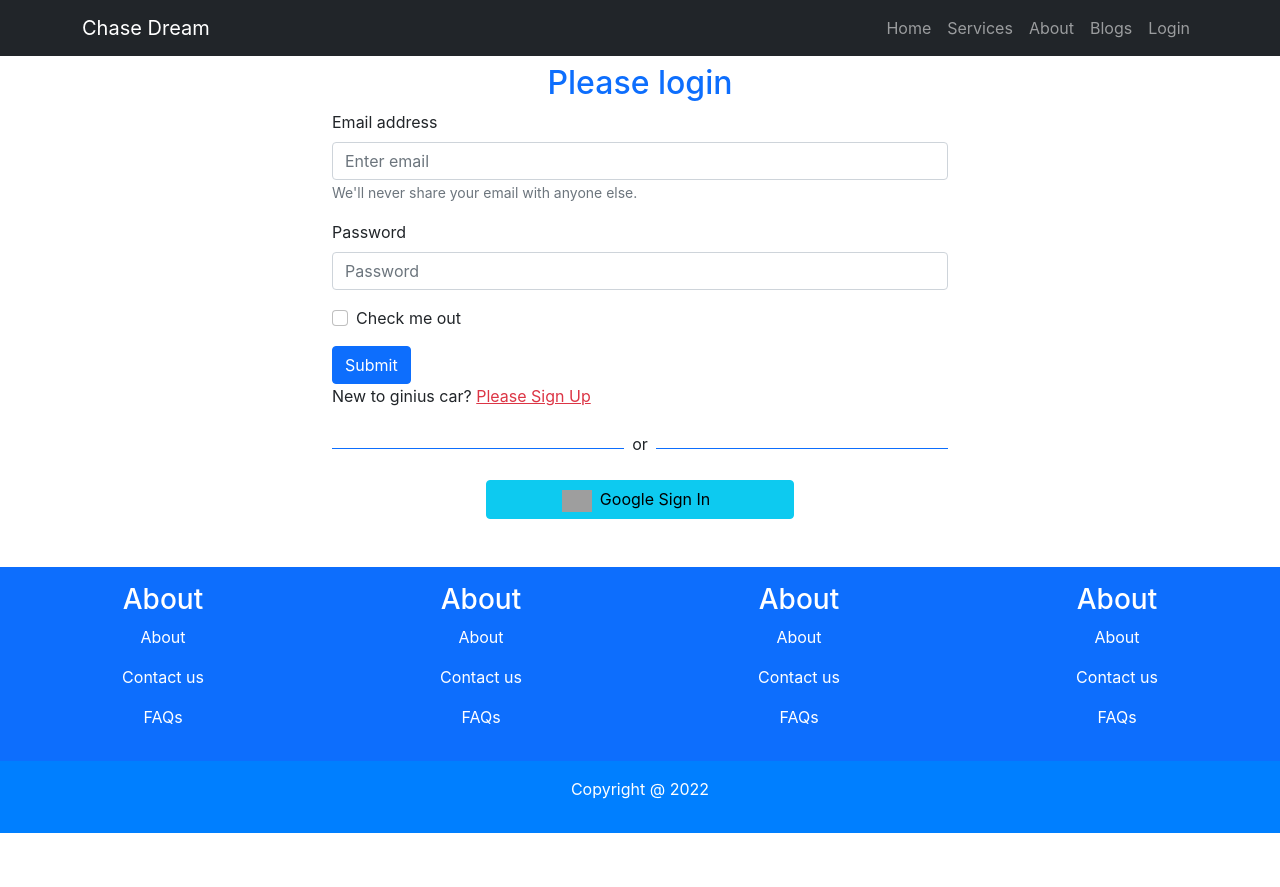
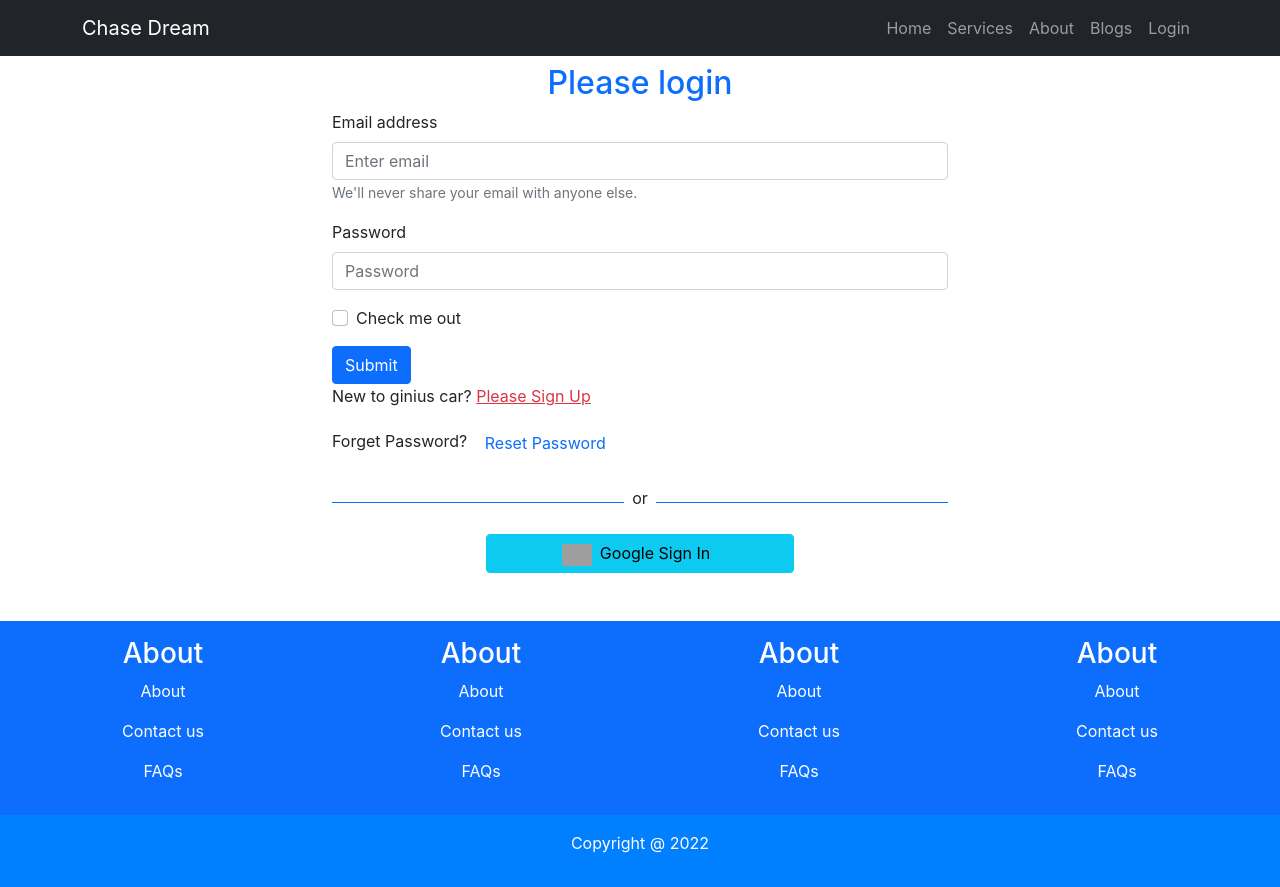
Before and after one commit to epshita-shima/chase-dream, a React (Create React App) app: page /login in a window 1280 px wide. Before the commit the page ends 833 px from the top, so only its background shows below. Built offline with nearby package versions, Linux system fonts and the light colour scheme; no server answers; grey boxes are pictures that could not be loaded.

Commit message:
add email varification and reset password option

```diff
--- a/src/Pages/Login/Login/Login.js
+++ b/src/Pages/Login/Login/Login.js
@@ -1,8 +1,10 @@
+import { sendPasswordResetEmail } from 'firebase/auth';
 import React, { useRef } from 'react';
 import { Button, Form } from 'react-bootstrap';
-import { useSignInWithEmailAndPassword } from 'react-firebase-hooks/auth';
+import { useSendPasswordResetEmail, useSignInWithEmailAndPassword } from 'react-firebase-hooks/auth';
 import { Link, useLocation, useNavigate } from 'react-router-dom';
 import auth from '../../../firebase.init';
+import Loading from '../../Shared/Loading/Loading';
 import SocialLogin from '../SocialLogin/SocialLogin';
 
 const Login = () => {
@@ -11,6 +13,7 @@
     const navigate = useNavigate();
     const location = useLocation();
 
+    let errorElement;
     let from = location.state?.from?.pathname || "/";
 
     const [
@@ -19,9 +22,18 @@
         loading,
         error,
     ] = useSignInWithEmailAndPassword(auth);
+    const [sendPasswordResetEmail, sending] = useSendPasswordResetEmail(auth);
+
+    if (loading) {
+        return <Loading></Loading>
+    }
 
     if (user) {
         navigate(from, { replace: true });
+    }
+
+    if (error) {
+        errorElement = <p className='text-danger'>Error: {error?.message}</p>
     }
     const handleSubmit = event => {
         event.preventDefault();
@@ -33,6 +45,18 @@
     const navigateRegister = event => {
         navigate('/signup');
     }
+
+    const resetPassword = async () => {
+        const email = emailRef.current.value;
+        if (email) {
+            await sendPasswordResetEmail(email);
+            alert('Sent email');
+        }
+        else {
+            alert('please enter your email address');
+        }
+    }
+
     return (
         <div className='container w-50 mx-auto'>
             <h2 className='text-primary text-center mt-2'>Please login</h2>
@@ -57,7 +81,9 @@
                     Submit
                 </Button>
             </Form>
+            {errorElement}
             <p>New to ginius car? <Link to='/signup' className='text-danger pe-auto' onClick={navigateRegister}>Please Sign Up</Link></p>
+            <p>Forget Password? <button className='btn btn-link text-primary pe-auto text-decoration-none' onClick={resetPassword}>Reset Password</button> </p>
             <SocialLogin></SocialLogin>
         </div>
     );
--- a/src/Pages/Login/SignUp/SignUp.js
+++ b/src/Pages/Login/SignUp/SignUp.js
@@ -1,3 +1,4 @@
+import { sendEmailVerification } from 'firebase/auth';
 import React from 'react';
 import { useCreateUserWithEmailAndPassword } from 'react-firebase-hooks/auth';
 import { Link, useNavigate } from 'react-router-dom';
@@ -12,7 +13,7 @@
         user,
         loading,
         error,
-    ] = useCreateUserWithEmailAndPassword(auth);
+    ] = useCreateUserWithEmailAndPassword(auth, { sendEmailVerification: true });
 
     const navigate = useNavigate();
     const navigateLogin = () => {
```
